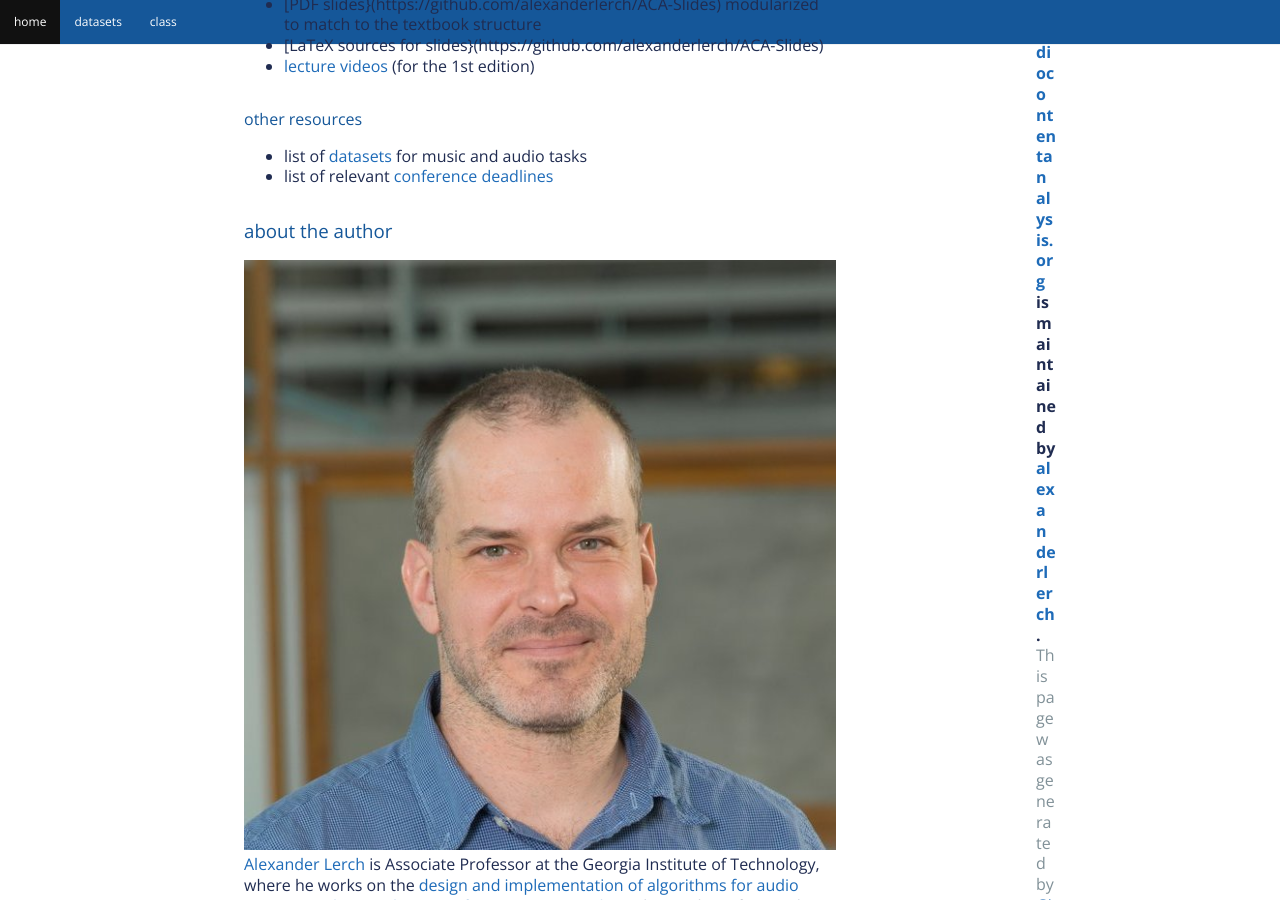
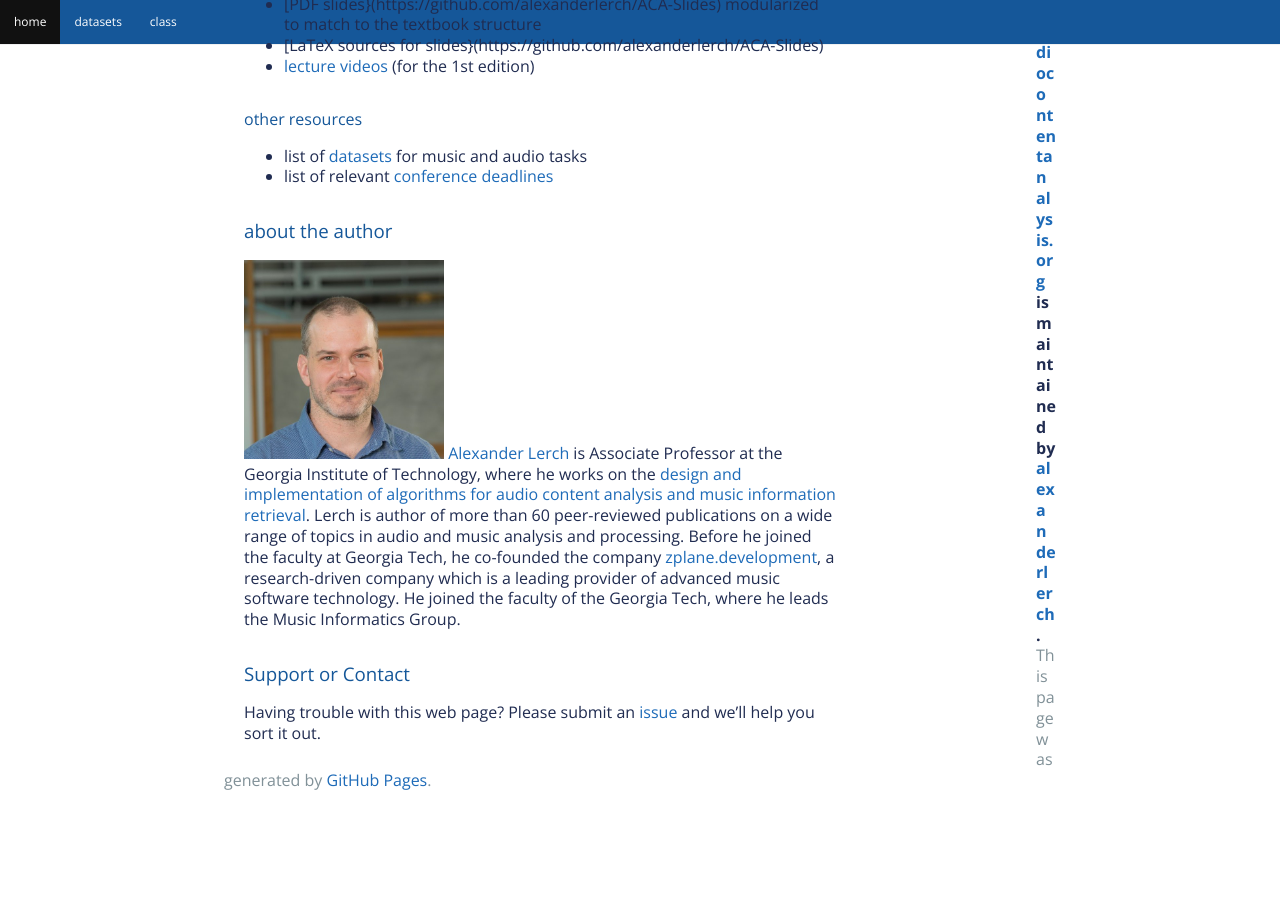
Before and after one commit to alexanderlerch/audiocontentanalysis.org, a Jekyll site: the page built from index.md, in a window 1280 px wide and 900 px high, scrolled down 1056 px. Built offline with Jekyll 4.4.1, drawn with Linux system fonts in a browser that asks for light colours; after the commit the page ends 1879 px from its top, so only the background shows below that.

Commit message:
small formatting changes

```diff
--- a/index.md
+++ b/index.md
@@ -34,7 +34,7 @@ In support not only of the text book itself but also of the wider (research) com
 
 ### about the author
 
-![photo of alexander lerch](img/lerch.png "alexander lerch")
+<img src="img/lerch.png" alt="photo of alexander lerch" width="200"/>
 [Alexander Lerch](http://www.alexanderlerch.com) is Associate Professor at the Georgia Institute of Technology, where he works on the [design and implementation of algorithms for audio content analysis and music information retrieval](https://musicinformatics.gatech.edu). Lerch is author of more than 60 peer-reviewed publications on a wide range of topics in audio and music analysis and processing.
 Before he joined the faculty at Georgia Tech, he co-founded the company [zplane.development](https://www.zplane.de), a research-driven company which is a leading provider of advanced music software technology.
 He joined the faculty of the Georgia Tech, where he leads the Music Informatics Group.
```
Also changed, not shown: class.md (+1 -1 lines).
